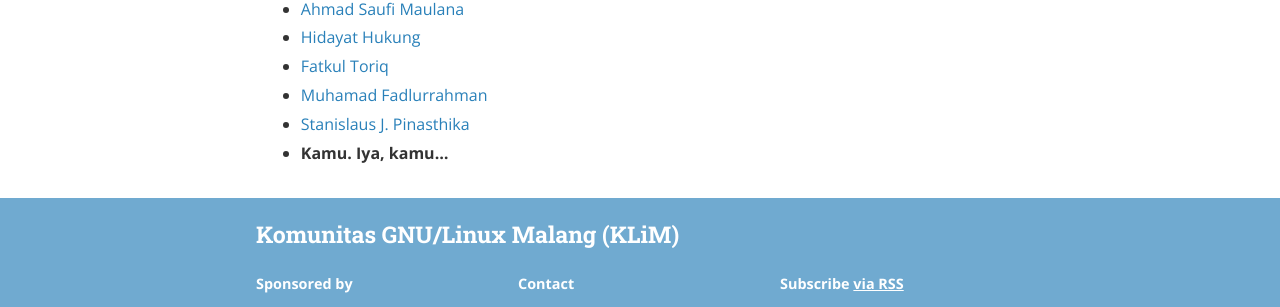
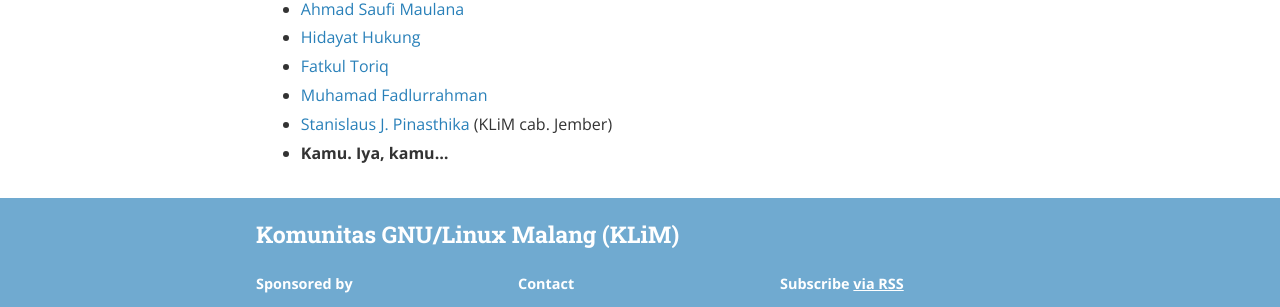
Before and after one commit to linux-malang/linux-malang.github.io, a Jekyll site: the page built from pengurus.md, in a window 1280 px wide. Shown: the part 668-975 px from the top of the page. Built offline with Jekyll 4.4.1, drawn with Linux system fonts in a browser that asks for light colours; nearby versions of some CDN libraries.

Commit message:
fix new line kapan kopdar
Signed-off-by: Samsul Maarif <hay@samsul.web.id>

```diff
--- a/pengurus.md
+++ b/pengurus.md
@@ -23,5 +23,5 @@
 - [Hidayat Hukung](https://t.me/hidayatalora)
 - [Fatkul Toriq](/)
 - [Muhamad Fadlurrahman](/)
-- [Stanislaus J. Pinasthika](/)
+- [Stanislaus J. Pinasthika](https://www.linkedin.com/in/iamstanis/) (KLiM cab. Jember)
 - **Kamu. Iya, kamu...**
```
Also changed, not shown: .travis.yml, _posts/2019-09-15-ngedabrus-23-docker-private-registry-nexus-oss.md (line endings or trailing spaces).
